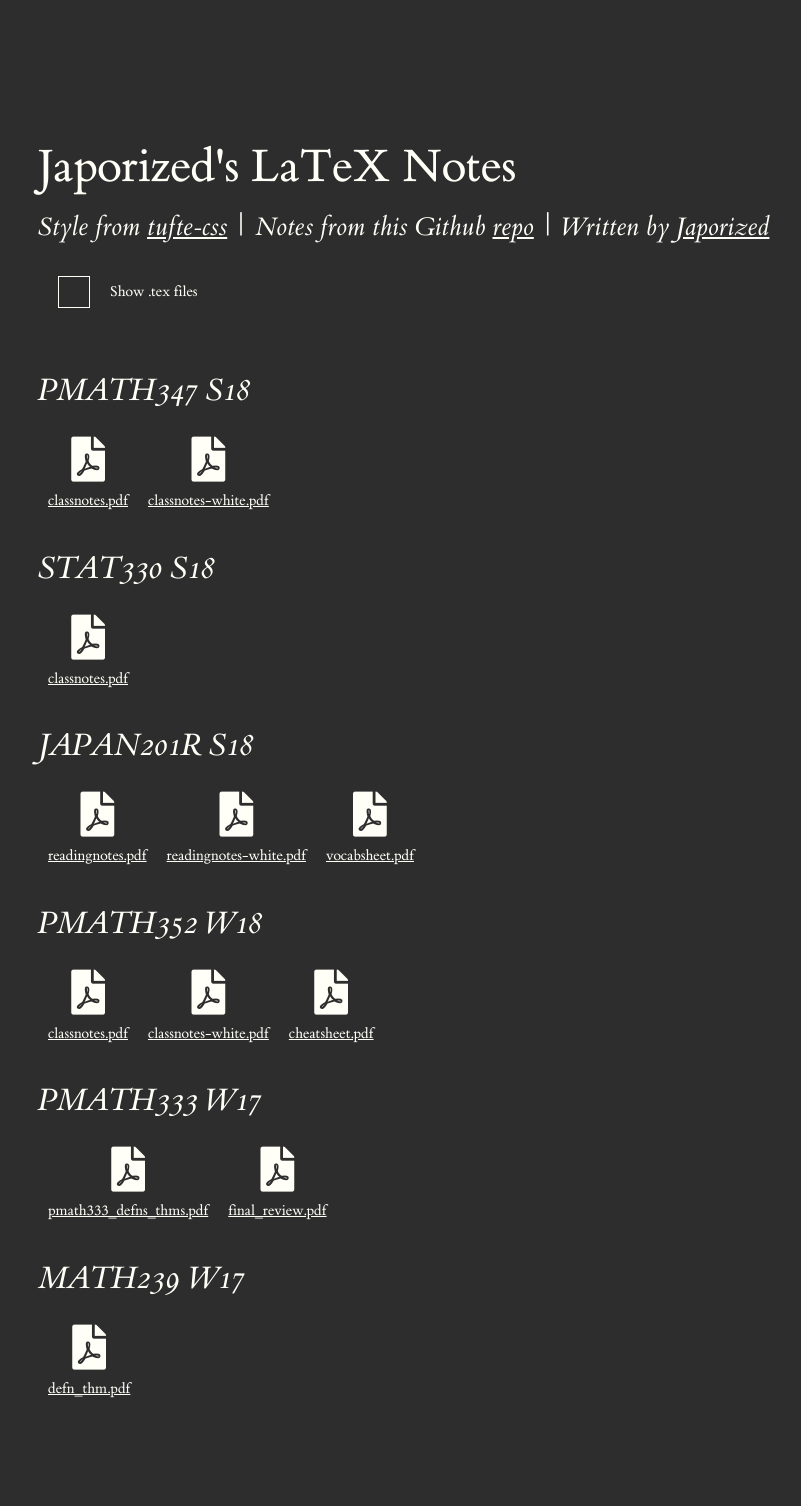
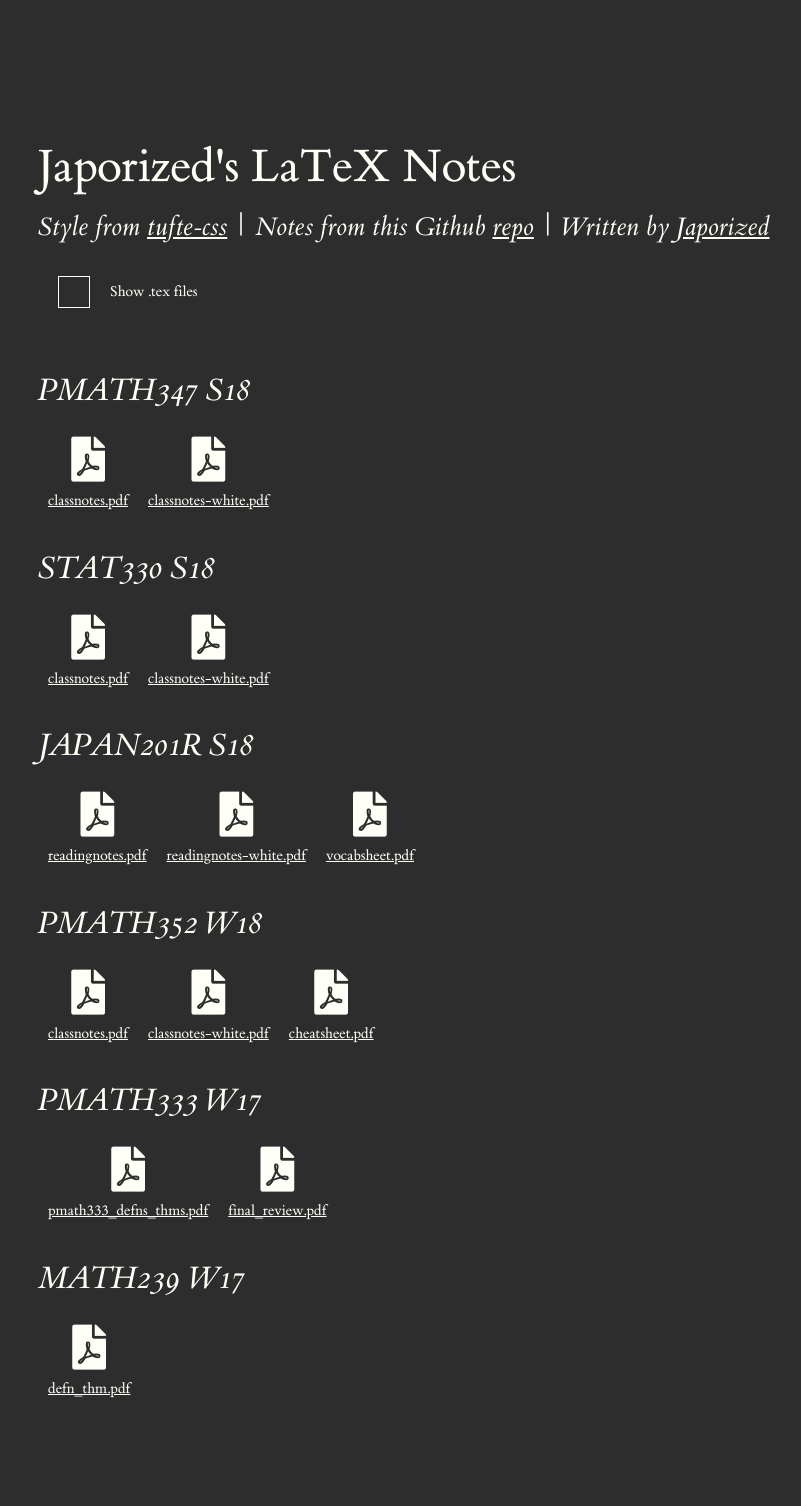
Before and after one commit to japorized/TeX_notes, a Jekyll site: the page built from index.md, in a window 1280 px wide. Shown: the whole page, without its empty margins (122-923 px from the left). Built offline with Jekyll 4.4.1, drawn with Linux system fonts in a browser that asks for light colours; nearby versions of some CDN libraries.

Commit message:
STAT33018 - White ver.

```diff
--- a/_data/files.yaml
+++ b/_data/files.yaml
@@ -88,6 +88,8 @@
   pdf:
   - title: classnotes.pdf
     src: ./STAT330S18/classnotes.pdf
+  - title: classnotes-white.pdf
+    src: ./STAT330S18/classnotes-white.pdf
   tex:
   - title: classnotes.tex
     src: ./STAT330S18/classnotes.tex
```
Also changed, not shown: 2 other files.
